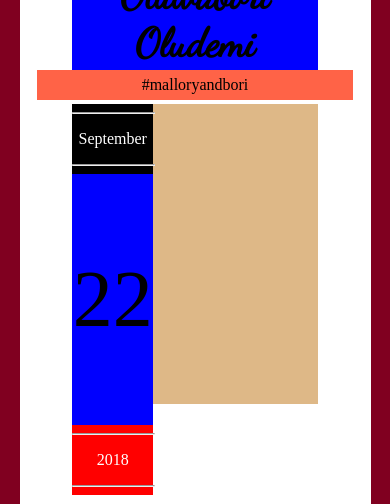
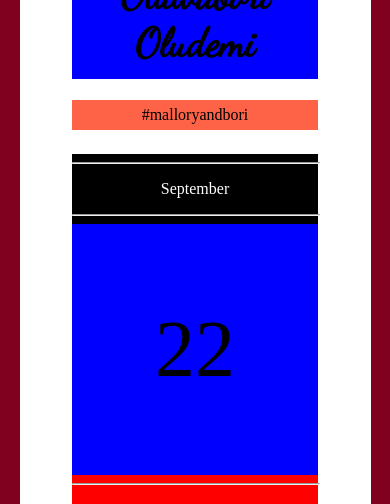
Before and after one commit to borikanes/wedding-ui, a React (Create React App) app: page / in a window 390 px wide. Shown: the part 593-1097 px from the top of the page. Built offline with nearby package versions, Linux system fonts and the light colour scheme; a web font is replaced by a local one.

Commit message:
done with the dates

```diff
--- a/src/HomePage.css
+++ b/src/HomePage.css
@@ -358,6 +358,11 @@
         align-items: center;
     }
 
+    .Homepage-mid-hashtag-div {
+        width: 70%;
+        top: 50px;
+    }
+
     .Homepage-mid-date-base-div {
         height: 300px;
         width: 70%;
@@ -365,5 +370,18 @@
         display: inline-flex;
         flex-direction: column;
         justify-content: flex-start;
+        top: 70px;
+    }
+
+    .Homepage-mid-date-month-div {
+        width: 100%;
+    }
+
+    .Homepage-mid-date-day-div {
+        width: 100%;
+    }
+
+    .Homepage-mid-date-year-div {
+        width: 100%;
     }
 }
```
